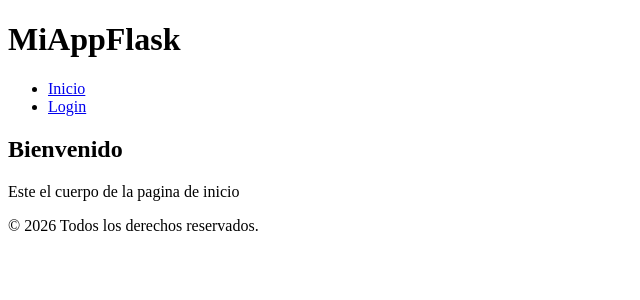
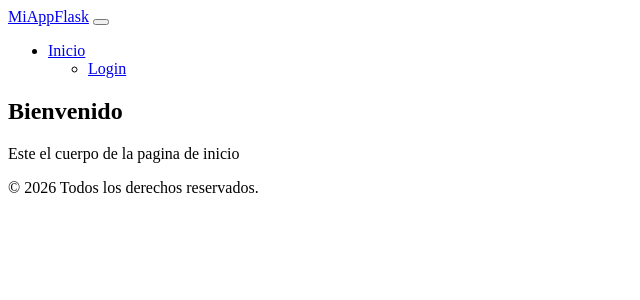
Before and after one commit to danieldevelop/miappflask, a Flask app: page / in a window 1280 px wide. Shown: the top 300 px of the page, without its empty margins (0-640 px from the left). Run offline with Flask 3, Linux system fonts and the light colour scheme.

Commit message:
Se agrega estilo basico css de bootstrap

```diff
--- a/templates/components/navbar.html
+++ b/templates/components/navbar.html
@@ -1,17 +1,26 @@
 <header>
-    <h1>MiAppFlask</h1>
+    <nav class="navbar navbar-expand-lg bg-body-tertiary">
+        <div class="container">
+            <a class="navbar-brand" href="{{ url_for('web.index') }}">MiAppFlask</a>
+            <button class="navbar-toggler" type="button" data-bs-toggle="collapse" data-bs-target="#navbarSupportedContent" aria-controls="navbarSupportedContent" aria-expanded="false" aria-label="Toggle navigation">
+              <span class="navbar-toggler-icon"></span>
+            </button>
 
-    <nav>
-        <ul>
-            <li><a href="{{ url_for('web.index') }}">Inicio</a></li>
+            <div class="collapse navbar-collapse" id="navbarSupportedContent">
+                <ul class="navbar-nav me-auto mb-2 mb-lg-0 align-items-center gap-3">
+                    <li class="nav-item"><a class="nav-link active" aria-current="page" href="{{ url_for('web.index') }}">Inicio</a></li>
 
-            {% if session.get('user_id') %}
-                <li><a href="{{ url_for('web.dashboard') }}">Dashboard</a></li>
-                <li><button type="button" id="btn-logout">Logout</button></li>
-            {% else %}
-                <li><a href="{{ url_for('web.login') }}">Login</a></li>
-            {% endif %}
+                    {% if session.get('user_id') %}
+                        <li class="nav-item"><a class="nav-link" href="{{ url_for('web.dashboard') }}">Dashboard</a></li>
+                        <li class="nav-item"><a class="btn btn-sm btn-danger" id="btn-logout">Logout</a></li>
+                </ul>
 
-        </ul>
+                {% else %}
+                <ul class="navbar-nav ms-auto mb-2 mb-lg-0">
+                    <li class="nav-item"><a class="nav-link" href="{{ url_for('web.login') }}">Login</a></li>
+                </ul>
+                {% endif %}
+            </div>
+        </div>
     </nav>
 </header>
```
